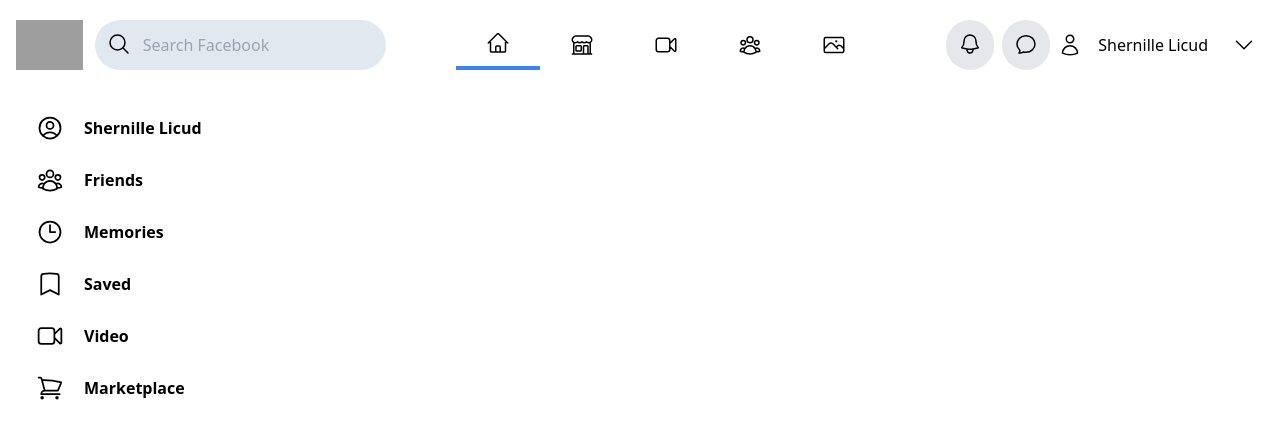
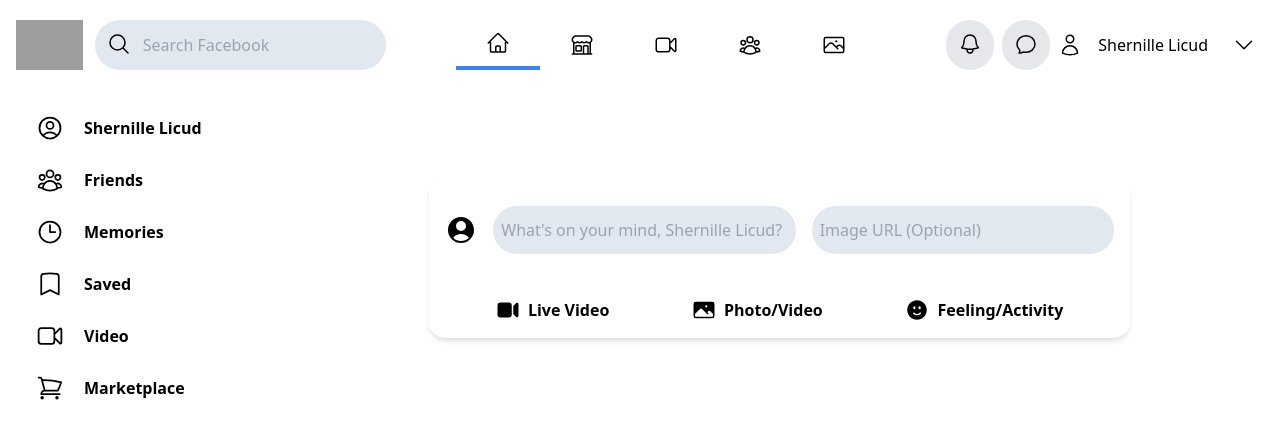
Before and after one commit to shernille37/Facebook-Clone, a Next.js app: page / in a window 1280 px wide. Shown: the top 438 px of the page. Built offline with nearby package versions, Linux system fonts and the light colour scheme; grey boxes are pictures that could not be loaded.

Commit message:
Implement Post Form

```diff
--- a/app/page.jsx
+++ b/app/page.jsx
@@ -1,9 +1,11 @@
+import Feed from "@/components/Feed";
 import Sidebar from "@/components/Sidebar";
 
 export default function Home() {
   return (
     <div className="flex">
       <Sidebar />
+      <Feed />
     </div>
   );
 }
--- /dev/null
+++ b/components/Feed.jsx
@@ -0,0 +1,11 @@
+import PostForm from "./PostForm";
+
+const Feed = () => {
+  return (
+    <div className="flex flex-1 flex-col justify-center items-center py-8 px-[150px]">
+      <PostForm />
+    </div>
+  );
+};
+
+export default Feed;
--- /dev/null
+++ b/components/PostForm.jsx
@@ -0,0 +1,48 @@
+import {
+  FaceSmileIcon,
+  PhotoIcon,
+  UserCircleIcon,
+  VideoCameraIcon,
+} from "@heroicons/react/24/solid";
+
+const PostForm = () => {
+  return (
+    <div className="flex flex-col bg-white rounded-2xl shadow-md w-full">
+      <div className="flex p-4 justify-center items-center border-b-blue-200 rounded-lg">
+        <UserCircleIcon className="size-8" />
+        <form className="flex flex-1">
+          <input
+            type="text"
+            placeholder="What's on your mind, Shernille Licud?"
+            className="flex-1 ml-4 outline-0 border-none px-2 py-3 rounded-full my-3 bg-slate-200"
+          />
+
+          <input
+            type="text"
+            placeholder="Image URL (Optional)"
+            className="flex-1 ml-4 outline-0 border-none px-2 py-3 rounded-full my-3 bg-slate-200"
+          />
+
+          <button className="hidden">Hidden Submit</button>
+        </form>
+      </div>
+
+      <div className="flex justify-evenly">
+        <div className="p-3 flex items-center m-1 hover:bg-slate-200 hover:rounded-3xl cursor-pointer">
+          <VideoCameraIcon className="size-6 " />
+          <h3 className="font-semibold ml-2">Live Video</h3>
+        </div>
+        <div className="p-3 flex items-center m-1 hover:bg-slate-200 hover:rounded-3xl cursor-pointer">
+          <PhotoIcon className="size-6 " />
+          <h3 className="font-semibold ml-2">Photo/Video</h3>
+        </div>
+        <div className="p-3 flex items-center m-1 hover:bg-slate-200 hover:rounded-3xl cursor-pointer">
+          <FaceSmileIcon className="size-6 " />
+          <h3 className="font-semibold ml-2">Feeling/Activity</h3>
+        </div>
+      </div>
+    </div>
+  );
+};
+
+export default PostForm;
--- a/components/Sidebar.jsx
+++ b/components/Sidebar.jsx
@@ -10,7 +10,7 @@
 
 const Sidebar = () => {
   return (
-    <div className="flex-[0.22] px-6 py-3">
+    <div className="flex-[0.33] px-6 py-3">
       <SidebarRow Icon={UserCircleIcon} title={"Shernille Licud"} />
       <SidebarRow Icon={UserGroupIcon} title={"Friends"} />
       <SidebarRow Icon={ClockIcon} title={"Memories"} />
```
